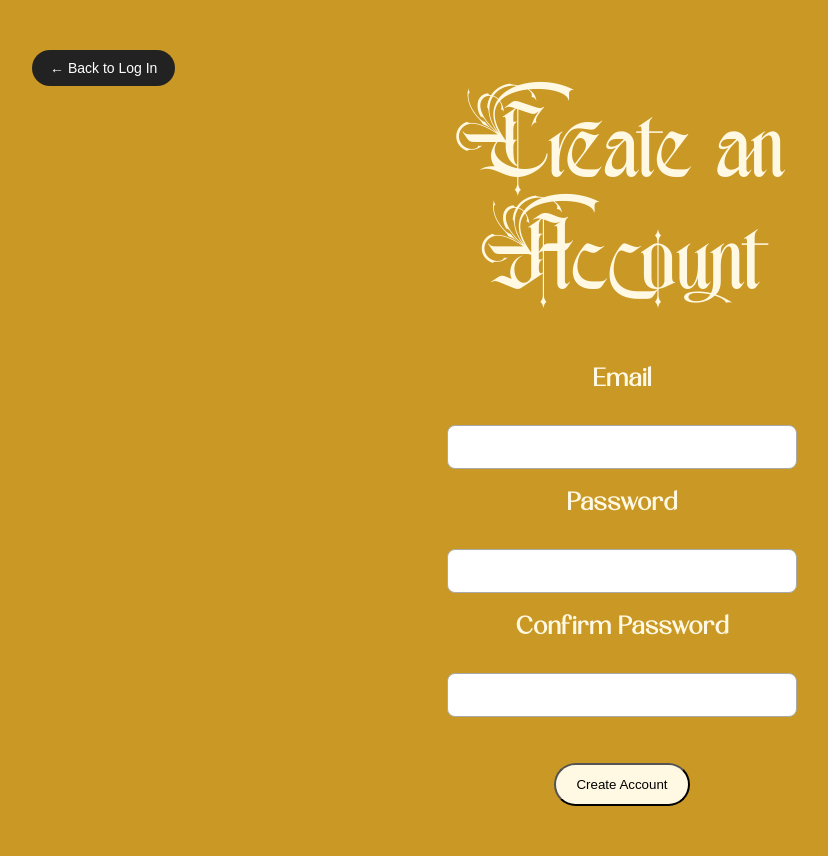
After one commit to ays37-prog/uxid241-ays37, a PHP site: page /register.php in a window 1280 px wide. The commit adds this page. Shown: the whole page, without its empty margins (18-846 px from the left). Run offline with PHP 8.4, Linux system fonts and the light colour scheme.

Commit message:
ability to create an account

```diff
--- /dev/null
+++ b/register.php
@@ -0,0 +1,196 @@
+<?php
+declare(strict_types=1);
+
+require __DIR__ . '/db.php';
+
+
+// AI ASSISTED CODE:
+// Prompt: Help me create a secure account registration page
+// using password_hash and a prepared mysqli statement.
+
+$registration_error = '';
+
+
+if ($_SERVER['REQUEST_METHOD'] === 'POST') {
+
+  // etting information from the form
+  $email = trim($_POST['email'] ?? '');
+  $password = $_POST['password'] ?? '';
+  $confirm_password = $_POST['confirm_password'] ?? '';
+
+
+  // validating the email
+  if (!filter_var($email, FILTER_VALIDATE_EMAIL)) {
+
+    $registration_error = 'Please enter a valid email address.';
+
+
+  // validating the pssword hash
+  } elseif (strlen($password) < 8) {
+
+    $registration_error = 'Password must be at least 8 characters.';
+
+
+  // make sure both passwords match
+  } elseif ($password !== $confirm_password) {
+
+    $registration_error = 'Passwords do not match.';
+
+
+  } else {
+
+    // check whether the email already has an account
+    $check_statement = mysqli_prepare(
+      $conn,
+      'SELECT id
+       FROM users
+       WHERE email = ?'
+    );
+
+
+    mysqli_stmt_bind_param(
+      $check_statement,
+      's',
+      $email
+    );
+
+
+    mysqli_stmt_execute($check_statement);
+
+    $result = mysqli_stmt_get_result($check_statement);
+    $existing_user = mysqli_fetch_assoc($result);
+
+
+    if ($existing_user) {
+
+      $registration_error = 'An account with this email already exists.';
+
+    } else {
+
+      // turn password into a secure hash
+      $password_hash = password_hash(
+        $password,
+        PASSWORD_DEFAULT
+      );
+
+
+      // save the email and hash to the database
+      $insert_statement = mysqli_prepare(
+        $conn,
+        'INSERT INTO users
+          (email, password_hash)
+         VALUES (?, ?)'
+      );
+
+
+      mysqli_stmt_bind_param(
+        $insert_statement,
+        'ss',
+        $email,
+        $password_hash
+      );
+
+
+      mysqli_stmt_execute($insert_statement);
+
+
+      // send user to login page
+      header('Location: login.php');
+      exit;
+    }
+  }
+}
+?>
+
+
+<!DOCTYPE html>
+<html lang="en">
+
+<head>
+  <meta charset="utf-8">
+  <meta name="viewport" content="width=device-width, initial-scale=1.0">
+
+  <title>Create Account | UXID 241 Cookbook</title>
+
+  <link rel="stylesheet" href="style.css?v=9">
+</head>
+
+
+<body>
+
+  <a href="login.php" class="round-button">
+    ← Back to Log In
+  </a>
+
+
+  <main class="login-page">
+
+    <h1>Create an Account</h1>
+
+
+    <?php if ($registration_error !== '') : ?>
+
+      <p class="login-error">
+        <?= htmlspecialchars(
+          $registration_error,
+          ENT_QUOTES,
+          'UTF-8'
+        ); ?>
+      </p>
+
+    <?php endif; ?>
+
+
+    <form action="register.php" method="POST">
+
+
+      <label for="email">
+        <h2>Email</h2>
+      </label>
+
+      <input
+        class="form-input"
+        type="email"
+        id="email"
+        name="email"
+        required>
+
+
+      <label for="password">
+        <h2>Password</h2>
+      </label>
+
+      <input
+        class="form-input"
+        type="password"
+        id="password"
+        name="password"
+        minlength="8"
+        required>
+
+
+      <label for="confirm_password">
+        <h2>Confirm Password</h2>
+      </label>
+
+      <input
+        class="form-input"
+        type="password"
+        id="confirm_password"
+        name="confirm_password"
+        minlength="8"
+        required>
+
+
+      <br>
+
+      <button type="submit" class="creme-button">
+        Create Account
+      </button>
+
+    </form>
+
+  </main>
+
+</body>
+</html>
--- a/style.css
+++ b/style.css
@@ -525,3 +525,20 @@ input[type="file"].form-input::file-selector-button {
     font-size: 14px;
     cursor: pointer;
 }
+
+
+.creme-button {
+    display: inline-block;
+    padding: 12px 20px;
+    border-radius: 80px;
+    background-color: #fff8e3;
+    color: black;
+    cursor: pointer;
+    transition: 0.5s ease;
+    text-decoration: none;
+}
+
+.creme-button:hover {
+    box-shadow: 0 10px 20px rgba(255, 248, 191, 0.742);
+    transform: translateY(-2px);
+}
```
Also changed, not shown: login.php (+6 -2 lines), README.md.
